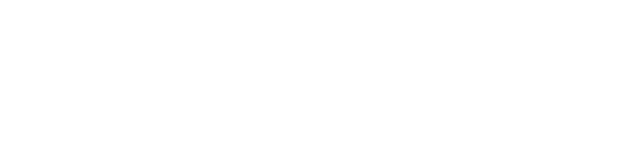
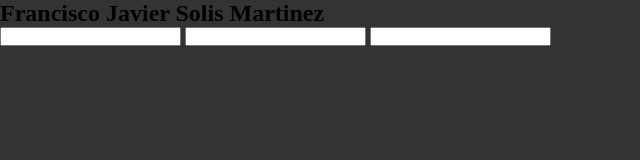
Before and after one commit to francisco-solis99/creditcardJS, a website built with Vite: page src/index.html in a window 1280 px wide. Shown: the whole page, without its empty margins (0-640 px from the left). Built offline with nearby package versions, Linux system fonts and the light colour scheme.

Commit message:
[Add] the initial HTML structure

```diff
--- a/src/index.css
+++ b/src/index.css
@@ -0,0 +1,8 @@
+* {
+  margin: 0;
+  padding: 0;
+}
+
+body {
+  background-color: #333;
+}
--- a/src/index.html
+++ b/src/index.html
@@ -4,11 +4,22 @@
   <meta charset="UTF-8">
   <meta http-equiv="X-UA-Compatible" content="IE=edge">
   <meta name="viewport" content="width=device-width, initial-scale=1.0">
-  <title>Document</title>
+  <title>Credit Card</title>
   <link rel="stylesheet" href="./index.css">
   <script type="module" src="./index.js"></script>
 </head>
 <body>
-
+  <div class="wrapper">
+    <main class="credit-card">
+      <div class="credit-card__wrapper">
+        <form action="" class="credit-card__form">
+          <h2>Francisco Javier Solis Martinez</h2>
+          <input type="number" name="cardNumber">
+          <input type="number" name="cardDate">
+          <input type="number" name="cardCVC">
+        </form>
+      </div>
+    </main>
+  </div>
 </body>
 </html>
```
